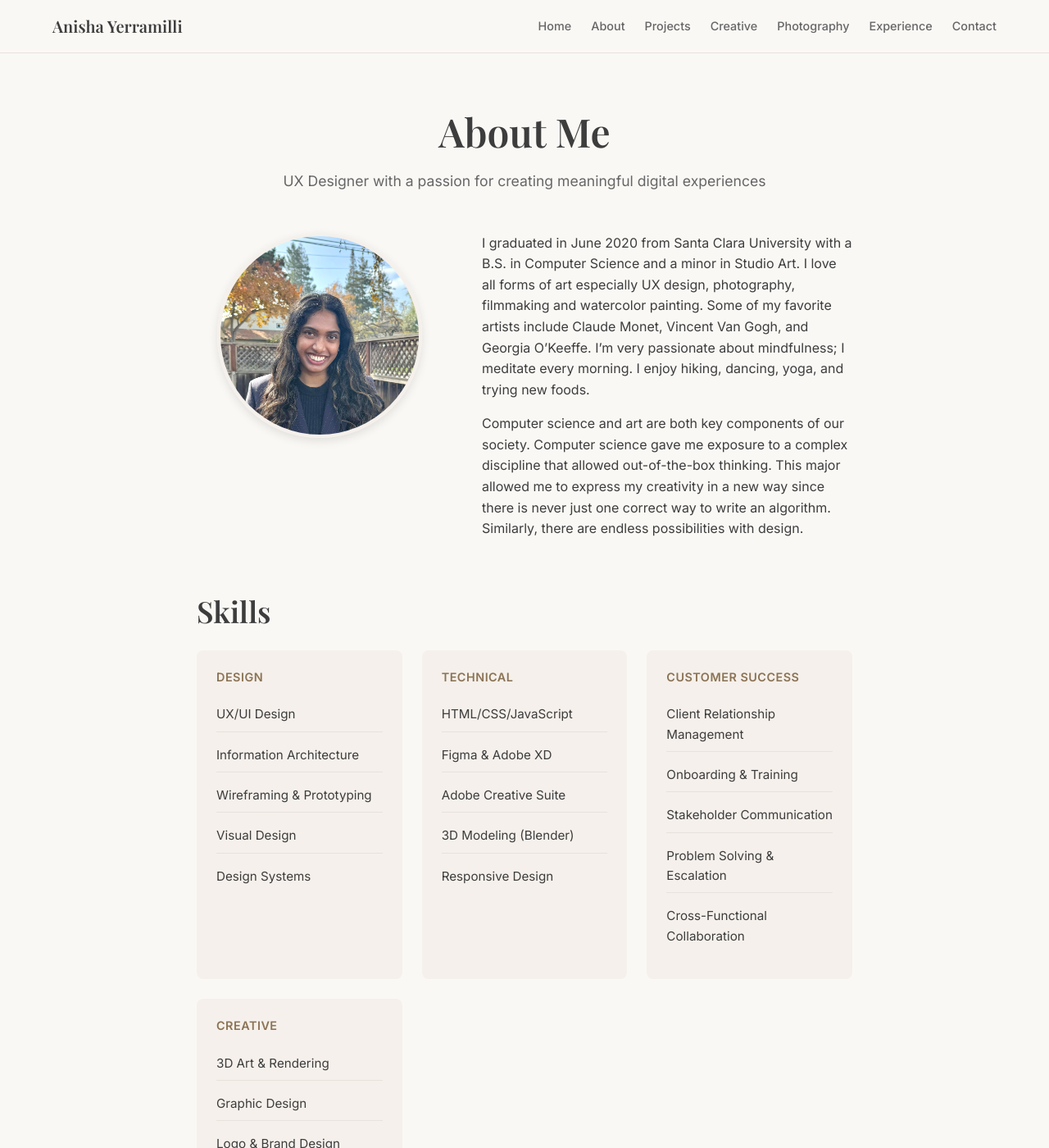
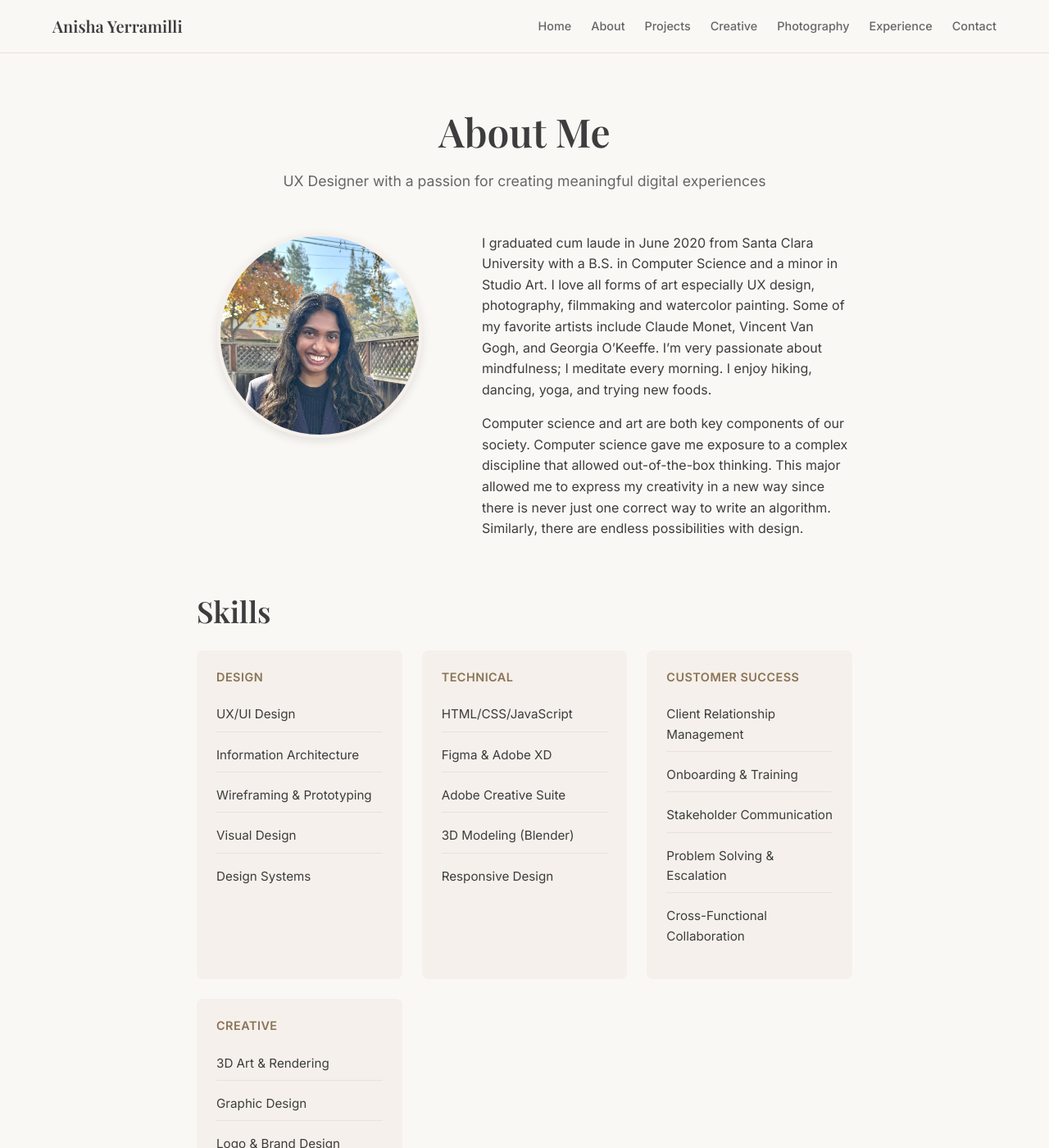
Before and after one commit to anisha-yerramilli/anisha-yerramilli.github.io, a Jekyll site: the page built from about.md, in a window 1280 px wide and 1400 px high. Shown: the whole window at 82% size. Built offline with Jekyll 4.4.1, drawn with Linux system fonts in a browser that asks for light colours; some of the changed text lies outside the part shown.

Commit message:
Note cum laude honors in education sections
Co-Authored-By: Claude Fable 5 <noreply@anthropic.com>

```diff
--- a/about.md
+++ b/about.md
@@ -13,7 +13,7 @@ subtitle: UX Designer with a passion for creating meaningful digital experiences
 
 <div class="about-text" markdown="1">
 
-I graduated in June 2020 from Santa Clara University with a B.S. in Computer Science and a minor in Studio Art. I love all forms of art especially UX design, photography, filmmaking and watercolor painting. Some of my favorite artists include Claude Monet, Vincent Van Gogh, and Georgia O'Keeffe. I'm very passionate about mindfulness; I meditate every morning. I enjoy hiking, dancing, yoga, and trying new foods.
+I graduated cum laude in June 2020 from Santa Clara University with a B.S. in Computer Science and a minor in Studio Art. I love all forms of art especially UX design, photography, filmmaking and watercolor painting. Some of my favorite artists include Claude Monet, Vincent Van Gogh, and Georgia O'Keeffe. I'm very passionate about mindfulness; I meditate every morning. I enjoy hiking, dancing, yoga, and trying new foods.
 
 Computer science and art are both key components of our society. Computer science gave me exposure to a complex discipline that allowed out-of-the-box thinking. This major allowed me to express my creativity in a new way since there is never just one correct way to write an algorithm. Similarly, there are endless possibilities with design.
 
@@ -74,7 +74,7 @@ Computer science and art are both key components of our society. Computer scienc
 
 ## Education
 
-**Santa Clara University** (2016 - 2020)
+**Santa Clara University** (2016 - 2020) — B.S. in Computer Science, *cum laude*
 
 Relevant Coursework:
 - Web Design
```
